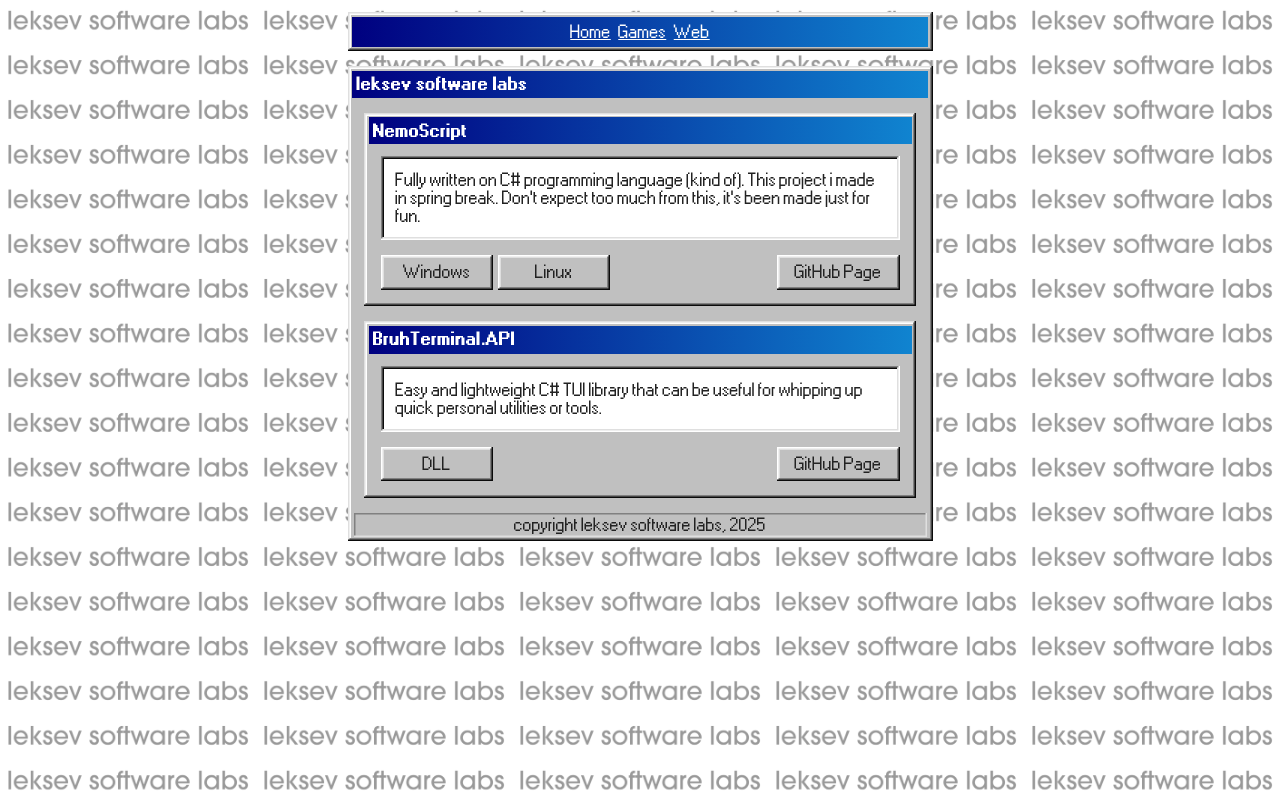
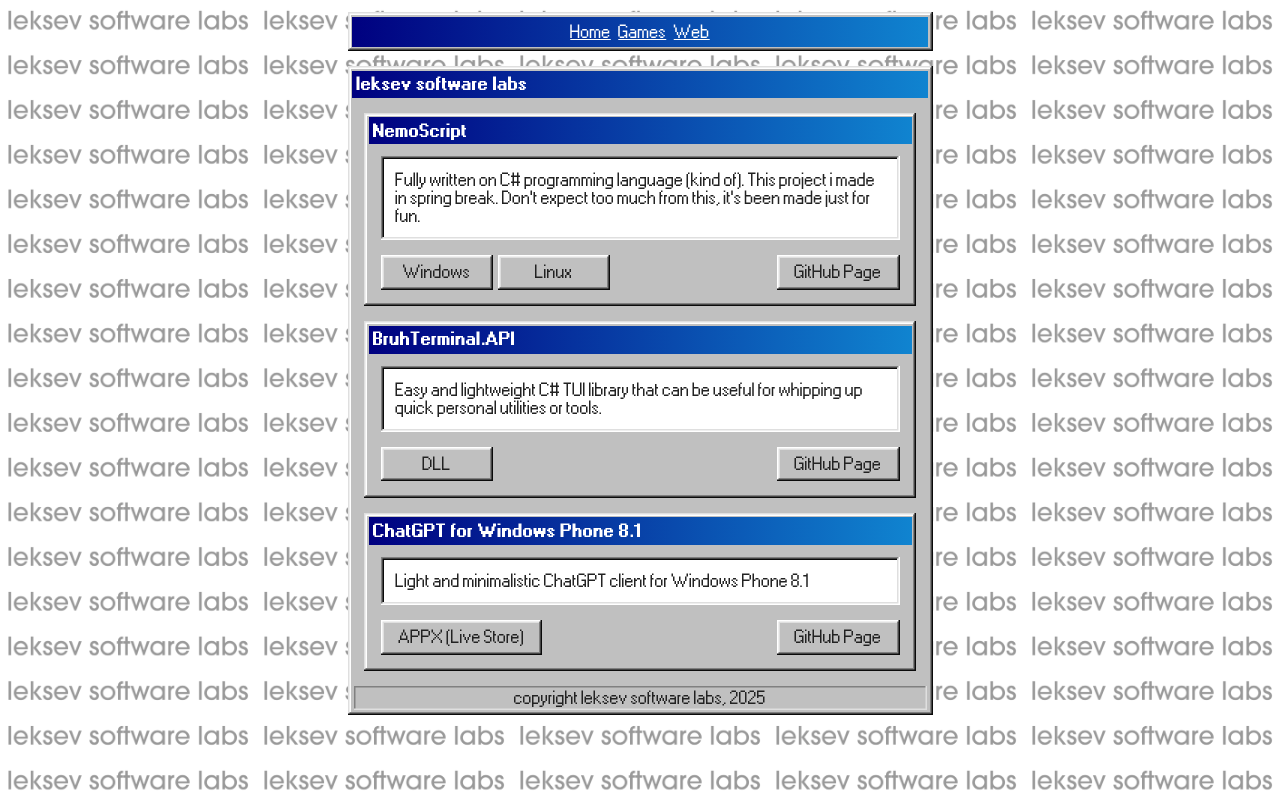
Before and after one commit to leksevzip/leksevzip.github.io, a plain HTML site: page index.html in a window 1280 px wide. Drawn offline with nearby package versions, Linux system fonts and the light colour scheme.

Commit message:
ChatGPT for WP8.1 added

```diff
--- a/index.html
+++ b/index.html
@@ -79,6 +79,25 @@
 				</div>
 			</div>
 		</div>
+
+		<div class="window" style="margin: 10px auto;">
+			<div class="title-bar">
+				<div class="title-bar-text">
+					ChatGPT for Windows Phone 8.1
+				</div>
+			</div>
+			<div class="window-body">
+				<div class="field-border" style="padding: 10px">
+					Light and minimalistic ChatGPT client for Windows Phone 8.1
+				</div>
+				<div style="display: flex; justify-content: space-between; align-items: center; margin-top: 10px; flex-wrap: wrap;">
+					<div style="display: flex; gap: 3px; flex-wrap: wrap;">
+						<button onclick="window.open('https://store.live.net.co/app/354', '_blank');">APPX (Live Store)</button>
+					</div>
+					<button onclick="window.open('https://github.com/leksevzip/ChatGPT-WP8.1', '_blank');">GitHub Page</button>
+				</div>
+			</div>
+		</div>
 	</div>
 	<div class="status-bar">
 		<p class="status-bar-field" style="text-align: center;">copyright leksev software labs, 2025</p>
```
